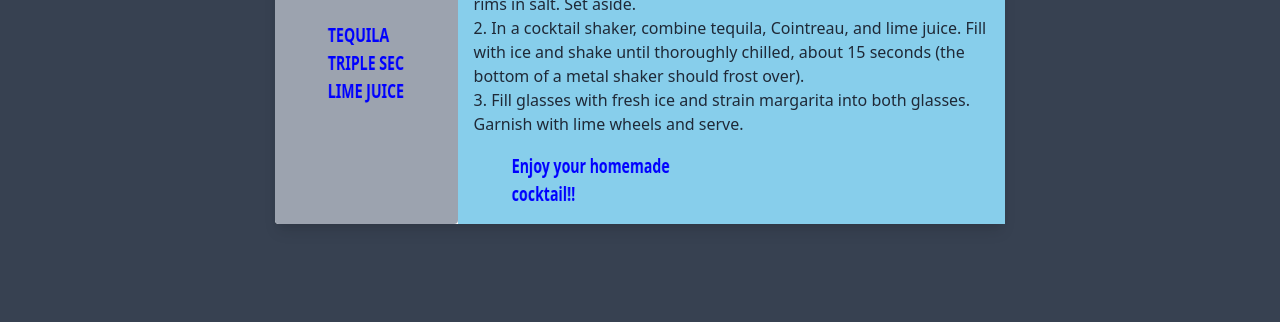
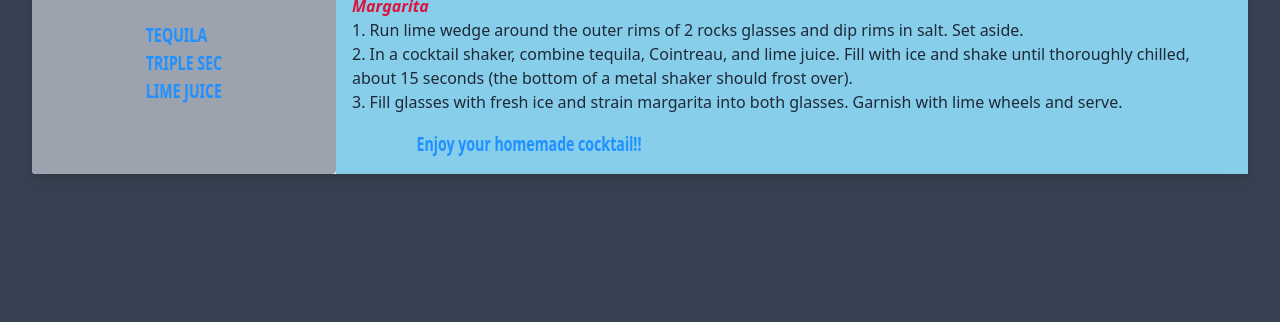
Before and after one commit to macoovacany/ejctAlcoholicApothecary, a website: page index.html in a window 1280 px wide. Shown: the part 518-840 px from the top of the page. Drawn offline with nearby package versions, Linux system fonts and the light colour scheme; no server answers.

Commit message:
ingredient-styling

```diff
--- a/assets/css/app.css
+++ b/assets/css/app.css
@@ -55,7 +55,7 @@
 }
 
 .md\:text-xl {
-    color: blue;
+    color: dodgerblue;
     font-size: 1.25rem;
     margin-block: auto;
     transform: rotateY( 45deg);
--- a/index.html
+++ b/index.html
@@ -50,7 +50,7 @@
 
         <section id="mixing-instructions" class="col-span-2">
             <div class="mx-auto bg-gray-700 h-screen flex items-center justify-center px-8">
-                <div class="flex flex-col w-full bg-white rounded shadow-lg sm:w-3/4 md:w-1/2 lg:w-3/5">
+                <div class="flex flex-col w-full bg-white rounded shadow-lg sm:w-1/2 md:w-3/4 lg:w-full">
                     <div class="w-full h-64 bg-top bg-cover rounded-t" style="background-image: url(https://www.thecocktaildb.com/images/media/drink/5noda61589575158.jpg)"></div>
                     <div class="flex flex-col w-full md:flex-row">
                         <div class="flex flex-row justify-around p-4 font-bold leading-none text-gray-800 uppercase bg-gray-400 rounded md:flex-col md:items-center md:justify-center md:w-1/4">
```
